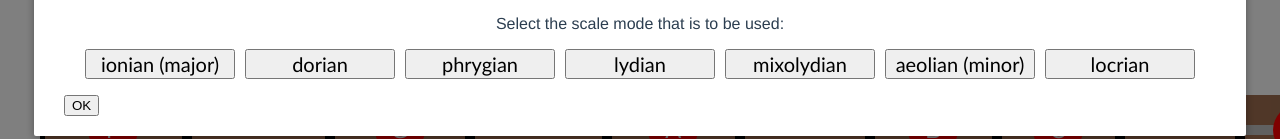
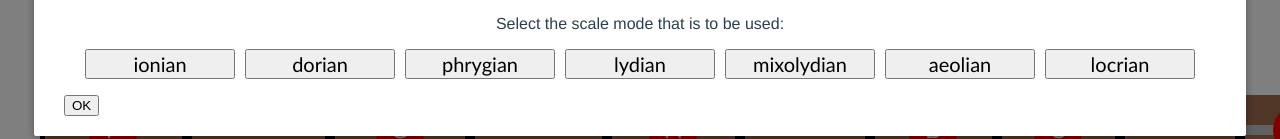
Before and after one commit to DanielSchiessl/VueGuitarApp, a Vue app: page / in a window 1280 px wide. Both pictures are taken after a click on the button "Select Scale". Shown: the part 456-595 px from the top of the page. Built offline with nearby package versions, Linux system fonts and the light colour scheme.

Commit message:
Get data from azure docker container instance

```diff
--- a/src/App.vue
+++ b/src/App.vue
@@ -174,7 +174,10 @@ export default {
             this.scaleInformation = newScaleInformation
         },
         getScaleFromFlask () {
-            const path = 'http://localhost:5000/guitarAppData'
+            // const path = 'http://localhost:5000/guitarAppData'
+            /* FQDN of currently used azure containers instance - however it changes with each deployment as it has this incremental index at the end ...
+            // const path = 'http://containertest11.germanywestcentral.azurecontainer.io:5000/guitarAppData' */
+            const path = 'http://20.79.76.146:5000/guitarAppData' // IP address of currently used azure containers instance
             axios.post(path, { rootnote: this.scaleInformation.rootNote, scalemode: this.scaleInformation.scaleMode })
                 .then((res) => {
                     this.msg = res.data
--- a/src/components/scalemodeselector.vue
+++ b/src/components/scalemodeselector.vue
@@ -22,7 +22,7 @@ export default {
     },
     data () {
         return {
-            modenames: ['ionian (major)', 'dorian', 'phrygian', 'lydian', 'mixolydian', 'aeolian (minor)', 'locrian']
+            modenames: ['ionian', 'dorian', 'phrygian', 'lydian', 'mixolydian', 'aeolian', 'locrian']
         }
     }
 }
```
